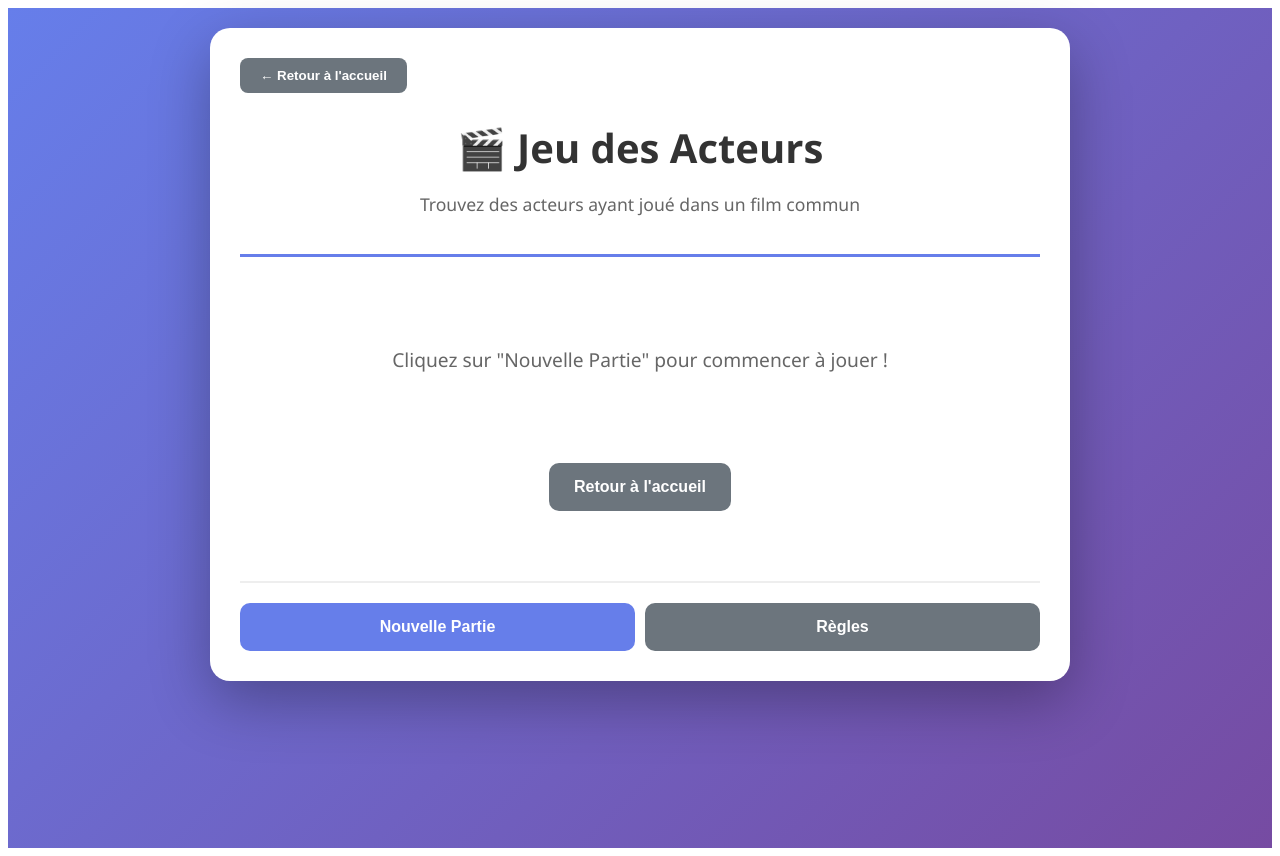
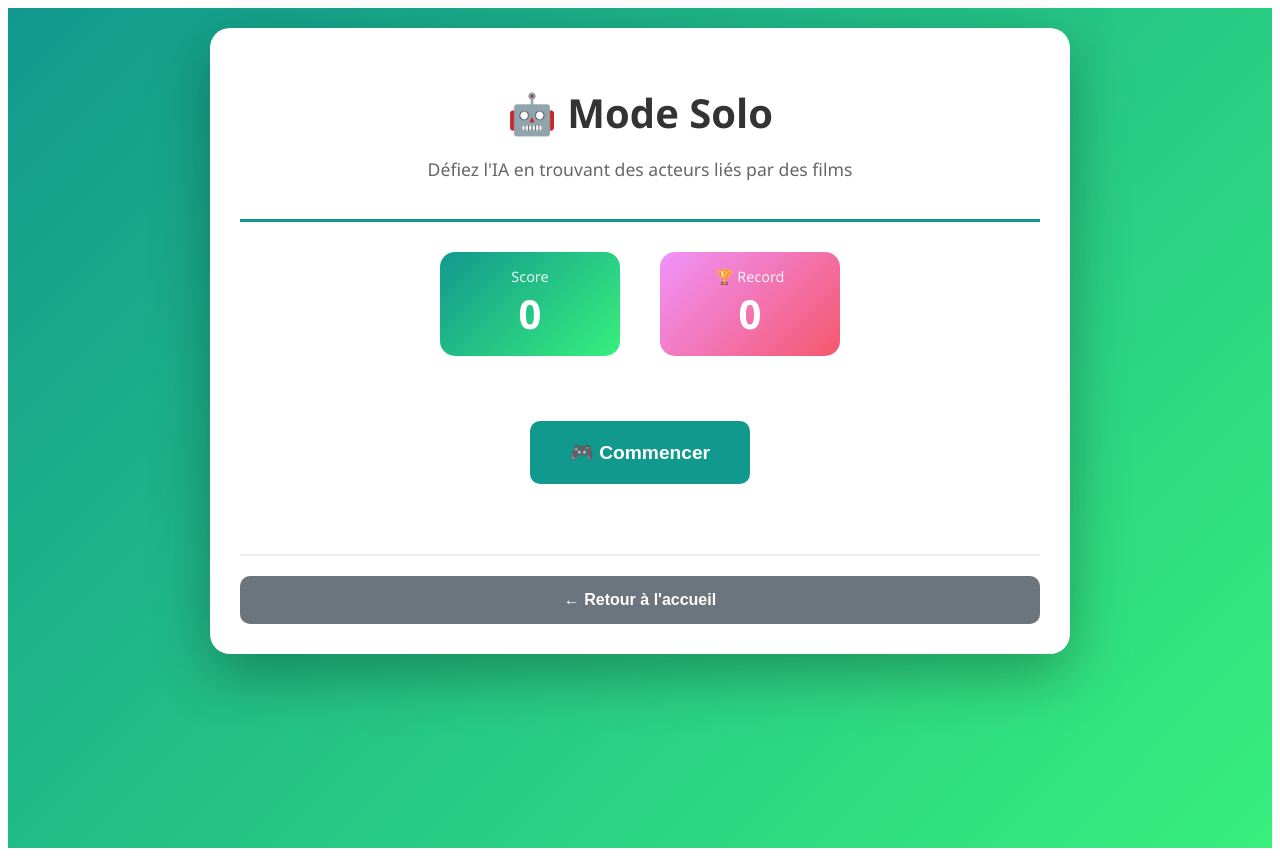
Before and after one commit to ErwannR1H/rolandGamosCinema, a React (Vite) app: page /classique in a window 1280 px wide. Built offline with nearby package versions, Linux system fonts and the light colour scheme.

Commit message:
Fix mode solo

```diff
--- a/src/App.jsx
+++ b/src/App.jsx
@@ -9,6 +9,7 @@ import RulesModal from './components/RulesModal';
 import ChallengeSetup from './components/ChallengeSetup';
 import ChallengeGame from './components/ChallengeGame';
 import NetworkAnalysis from './components/NetworkAnalysis';
+import SoloGame from './components/SoloGame';
 import { findActor, haveCommonMovie } from './services/sparqlService';
 import { BrowserRouter as Router, Routes, Route, Link } from 'react-router-dom';
 
@@ -564,7 +565,7 @@ function App() {
         <Route path="/" element={<Accueil />} />
 
         {/* Mode solo classique */}
-        <Route path="/classique" element={<Game />} />
+        <Route path="/classique" element={<SoloGame />} />
 
         {/* Mode multijoueur classique */}
         <Route path="/game" element={<Game />} />
```
